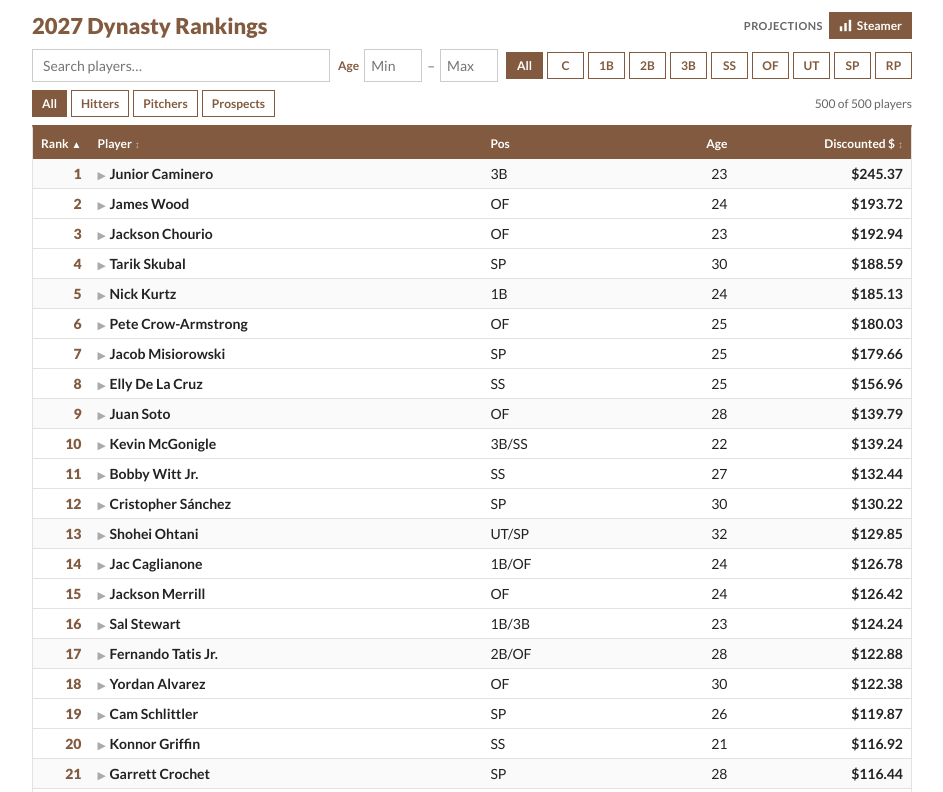
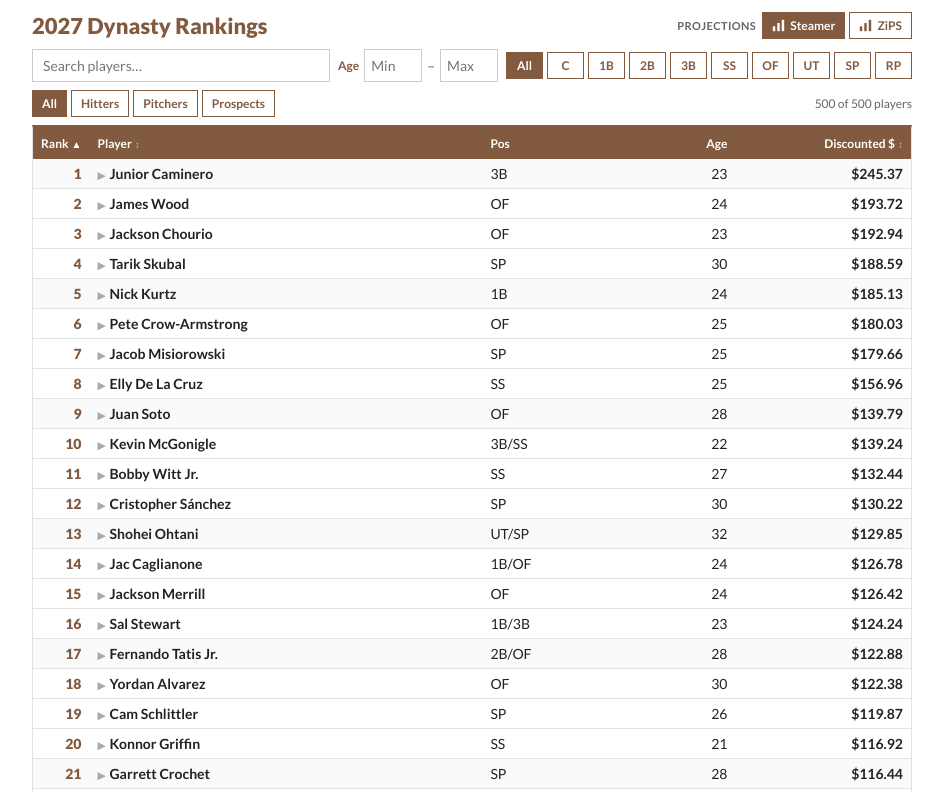
Before and after one commit to jon-vl/RotoGraphs_Dynasty, a plain HTML site: page index.html in a window 1280 px wide. Shown: the top 792 px of the page, without its empty margins (168-1111 px from the left). Drawn offline with Linux system fonts and the light colour scheme.

Commit message:
Add ZiPS projection to CONFIG in index.html

```diff
--- a/index.html
+++ b/index.html
@@ -159,8 +159,9 @@ const CONFIG = {
   // One entry per projection system — add more later, e.g.
   // { label: "ZiPS", file: "preseason_zips.csv" }
   projections: [
-    { label: "Steamer", file: "preseason_steamer.csv" }
-  ],
+  { label: "Steamer", file: "preseason_steamer.csv" },
+  { label: "ZiPS",    file: "preseason_zips.csv" }
+],
   title:    "2027 Dynasty Rankings",
   caption:  "Source: FanGraphs, Baseball America, The Baseball Cube · Jonathan Vander Lugt",
   tableHeight: 1150                          // px; iframe height ≈ this + ~300 (keep embed at 1450)
```
